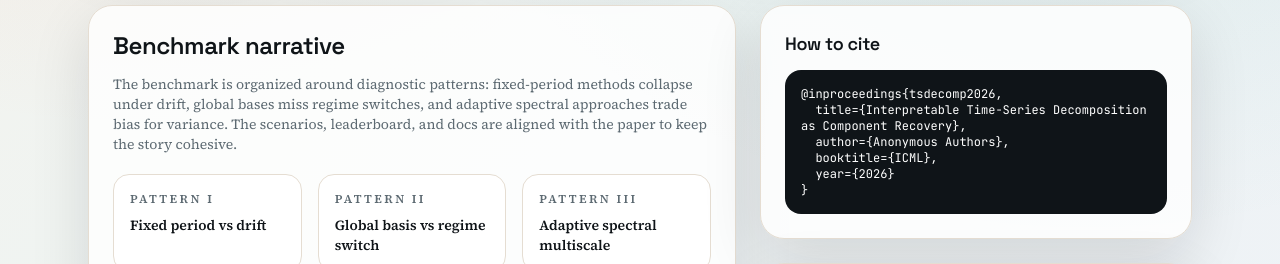
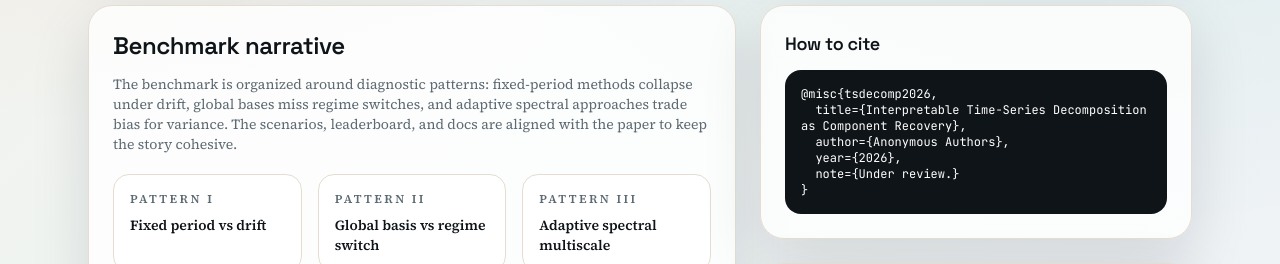
Before and after one commit to ZipengWu365/website_TimeSeriesDecompositionLibrary, a Next.js app: page / in a window 1280 px wide. Shown: the part 786-1050 px from the top of the page. Built offline with nearby package versions, Linux system fonts and the light colour scheme.

Commit message:
Remove ICML venue mention from homepage

```diff
--- a/src/app/page.tsx
+++ b/src/app/page.tsx
@@ -112,11 +112,11 @@ python -m tsdecomp export \\
           <div className="rounded-3xl border border-[color:var(--border)] bg-white/80 p-6 shadow-[var(--shadow)]">
             <h3 className="text-lg font-semibold">How to cite</h3>
             <pre className="mt-3 whitespace-pre-wrap rounded-2xl bg-[#0f1418] p-4 text-xs text-white">
-{`@inproceedings{tsdecomp2026,
+{`@misc{tsdecomp2026,
   title={Interpretable Time-Series Decomposition as Component Recovery},
   author={Anonymous Authors},
-  booktitle={ICML},
-  year={2026}
+  year={2026},
+  note={Under review.}
 }`}
             </pre>
           </div>
```
